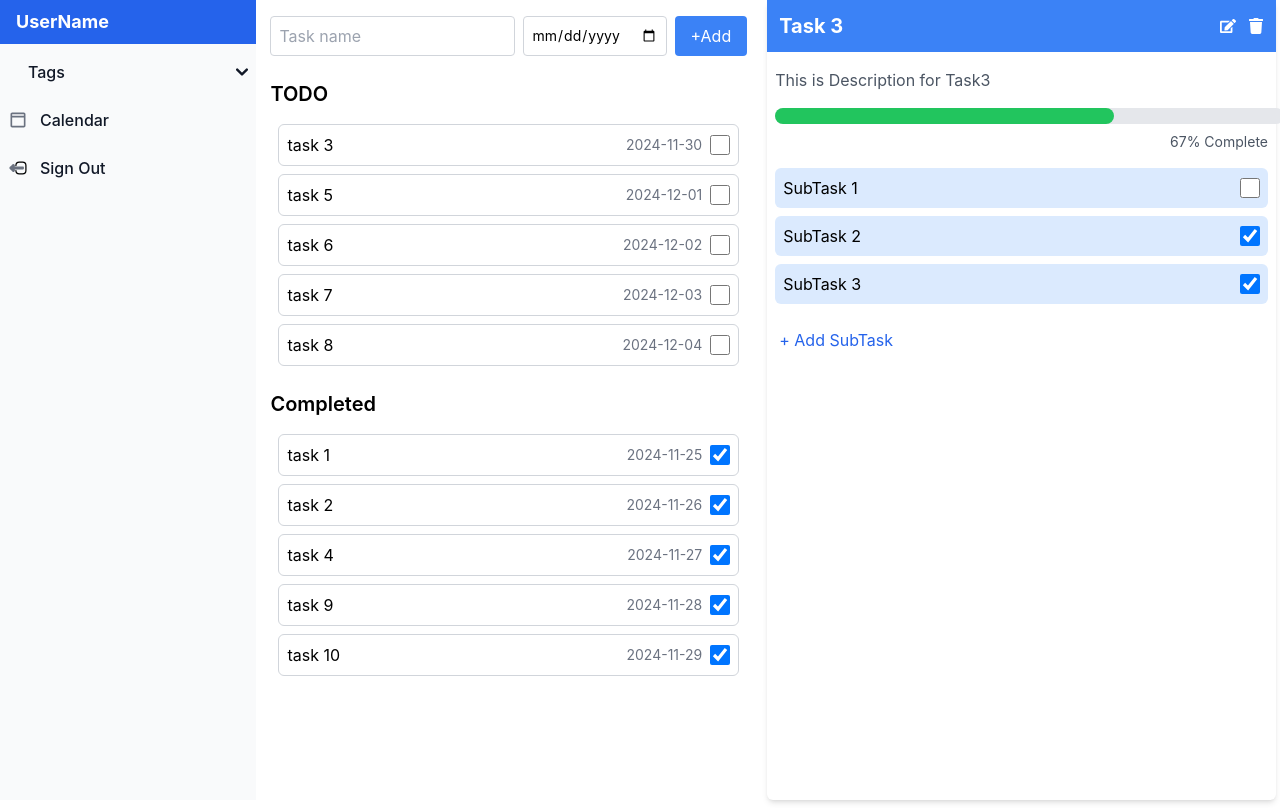
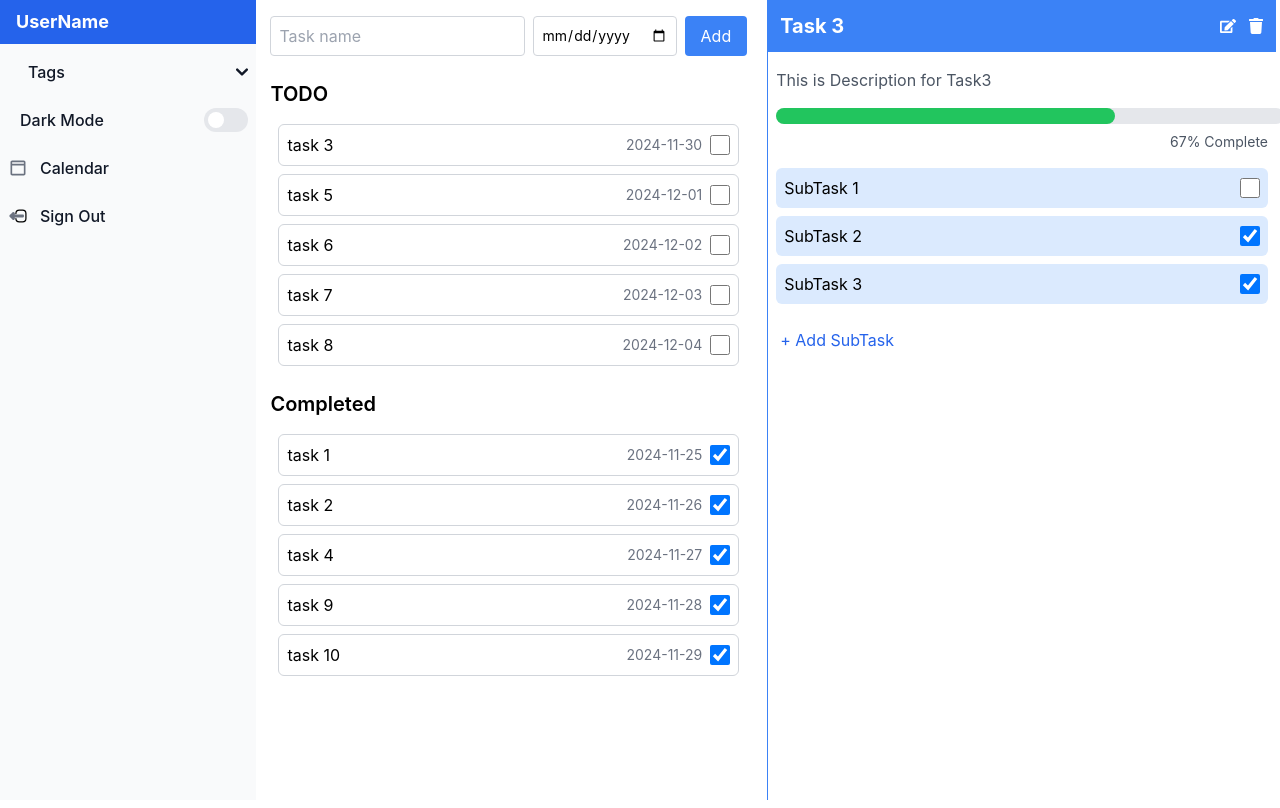
Before and after one commit to omarzydan610/DoHub, a React (Create React App) app: page / in a window 1280 px wide. Built offline with nearby package versions, Linux system fonts and the light colour scheme.

Commit message:
handle login_register service in front

```diff
--- a/package.json
+++ b/package.json
@@ -7,6 +7,7 @@
     "@testing-library/react": "^13.4.0",
     "@testing-library/user-event": "^13.5.0",
     "autoprefixer": "^10.4.20",
+    "axios": "^1.7.9",
     "postcss": "^8.4.47",
     "react": "^18.3.1",
     "react-dom": "^18.3.1",
--- /dev/null
+++ b/src/Service/Login-RegisterService.js
@@ -0,0 +1,40 @@
+import axios from "axios";
+
+const API_BASE_URL = "http://localhost:8080/api/shapes";
+
+class LoginRegisterService {
+  // Login user
+  loginUser(credentials) {
+    return axios
+      .post(`${API_BASE_URL}/login`, credentials)
+      .then((response) => response.data)
+      .catch((error) => {
+        console.error("Error logging in:", error);
+        throw error;
+      });
+  }
+
+  // Register user
+  registerUser(userData) {
+    return axios
+      .post(`${API_BASE_URL}/register`, userData)
+      .then((response) => response.data)
+      .catch((error) => {
+        console.error("Error registering user:", error);
+        throw error;
+      });
+  }
+
+  // Optional: Logout user
+  logoutUser() {
+    return axios
+      .post(`${API_BASE_URL}/logout`)
+      .then((response) => response.data)
+      .catch((error) => {
+        console.error("Error logging out:", error);
+        throw error;
+      });
+  }
+}
+
+export default new LoginRegisterService();
--- a/src/components/homepage/ListScreen.jsx
+++ b/src/components/homepage/ListScreen.jsx
@@ -5,9 +5,20 @@ import "../../styles/listScreen.css";
 import TaskEdit from "./TaskEdit";
 function ListScreen() {
   const [isSidebarOpen, setSidebarOpen] = useState(false);
+  const [isDarkMode, setIsDarkMode] = useState(false);
+
+  const toggleDarkMode = () => {
+    setIsDarkMode(!isDarkMode);
+    // document.documentElement.classList.toggle("dark");
+  };
   return (
     <div className="list-screen w-full">
-      <SideBar isSidebarOpen={isSidebarOpen} setSidebarOpen={setSidebarOpen} />
+      <SideBar
+        isSidebarOpen={isSidebarOpen}
+        setSidebarOpen={setSidebarOpen}
+        isDarkMode={isDarkMode}
+        toggleDarkMode={toggleDarkMode}
+      />
       <MiddleBar
         isSidebarOpen={isSidebarOpen}
         setSidebarOpen={setSidebarOpen}
--- a/src/components/homepage/SideBar.jsx
+++ b/src/components/homepage/SideBar.jsx
@@ -1,6 +1,12 @@
 import React, { useState } from "react";
+import LoginRegisterService from "../../Service/Login-RegisterService";
 
-const SideBar = ({ isSidebarOpen, setSidebarOpen }) => {
+const SideBar = ({
+  isSidebarOpen,
+  setSidebarOpen,
+  isDarkMode,
+  toggleDarkMode,
+}) => {
   const [isDropdownOpen, setDropdownOpen] = useState(false);
 
   const toggleSidebar = () => {
@@ -10,15 +16,18 @@ const SideBar = ({ isSidebarOpen, setSidebarOpen }) => {
   const toggleDropdown = () => {
     setDropdownOpen((prev) => !prev);
   };
+  const handleLogOut = async () => {
+    const response = await LoginRegisterService.logoutUser();
+  };
 
   return (
-    <div className="side-bar sm:w-1/5">
+    <div className="side-bar ml:w-1/5">
       {/* Sidebar Toggle Button */}
       <button
         onClick={toggleSidebar}
         aria-controls="sidebar-multi-level-sidebar"
         type="button"
-        className="inline-flex items-center p-2 mt-2 ms-3 text-sm text-gray-500 rounded-lg sm:hidden hover:bg-gray-100 focus:outline-none focus:ring-2 focus:ring-gray-200 dark:text-gray-400 dark:hover:bg-gray-700 dark:focus:ring-gray-600"
+        className="inline-flex items-center p-2 mt-2 ms-3 text-sm text-gray-500 rounded-lg ml:hidden hover:bg-gray-100 focus:outline-none focus:ring-2 focus:ring-gray-200 dark:text-gray-400 dark:hover:bg-gray-700 dark:focus:ring-gray-600"
       >
         <span className="sr-only">Open sidebar</span>
         <svg
@@ -39,9 +48,9 @@ const SideBar = ({ isSidebarOpen, setSidebarOpen }) => {
       {/* Sidebar */}
       <aside
         id="sidebar-multi-level-sidebar"
-        className={`fixed top-0 left-0 z-40 w-2/5 sm:w-1/5 h-screen transition-transform ${
+        className={`fixed top-0 left-0 z-40 w-2/5 ml:w-1/5 h-screen transition-transform ${
           isSidebarOpen ? "translate-x-0" : "-translate-x-full"
-        } sm:translate-x-0`}
+        } ml:translate-x-0`}
         aria-label="Sidebar"
       >
         <div className="h-full overflow-y-auto bg-gray-50 dark:bg-gray-800">
@@ -116,6 +125,24 @@ const SideBar = ({ isSidebarOpen, setSidebarOpen }) => {
             <li>
               <a
                 href="/"
+                className="flex items-center justify-between p-2 text-gray-900 rounded-lg dark:text-white hover:bg-gray-100 dark:hover:bg-gray-700 group"
+              >
+                <span className="ms-3">Dark Mode</span>
+                <label className="relative inline-flex items-center cursor-pointer">
+                  <input
+                    type="checkbox"
+                    className="sr-only peer"
+                    checked={isDarkMode}
+                    onChange={toggleDarkMode}
+                  />
+                  <div className="w-11 h-6 bg-gray-200 rounded-full peer dark:bg-gray-700 peer-checked:bg-blue-600"></div>
+                  <div className="absolute left-1 top-1 bg-white w-4 h-4 rounded-full transition-transform peer-checked:translate-x-5"></div>
+                </label>
+              </a>
+            </li>
+            <li>
+              <a
+                href="/"
                 className="flex items-center p-2 text-gray-900 rounded-lg dark:text-white hover:bg-gray-100 dark:hover:bg-gray-700 group"
               >
                 <svg
@@ -131,7 +158,7 @@ const SideBar = ({ isSidebarOpen, setSidebarOpen }) => {
             </li>
             <li>
               <a
-                href="/login"
+                onClick={handleLogOut}
                 className="flex items-center p-2 text-gray-900 rounded-lg dark:text-white hover:bg-gray-100 dark:hover:bg-gray-700 group"
               >
                 <svg
--- a/src/components/homepage/TaskEdit.jsx
+++ b/src/components/homepage/TaskEdit.jsx
@@ -23,7 +23,7 @@ export default function TaskEdit() {
   };
 
   return (
-    <div className="mb-2   bg-white shadow-md rounded-md hidden sm:block w-2/5 mx-1 h-screen">
+    <div className="mb-2  bg-white rounded-md hidden ml:block w-2/5 mx-1 h-screen rounded-none border-l border-blue-500">
       <div className="flex justify-between items-center  p-3 bg-blue-500 w-full mb-4">
         <h2 className="text-xl font-bold text-white">Task 3</h2>
         <div className="flex space-x-3">
--- a/src/components/homepage/middlebar.jsx
+++ b/src/components/homepage/middlebar.jsx
@@ -37,7 +37,7 @@ function MiddleBar({ isSidebarOpen, setSidebarOpen }) {
   };
 
   return (
-    <div className="relative w-screen sm:w-2/5">
+    <div className="relative w-screen ml:w-2/5">
       {/* Overlay */}
       {isSidebarOpen && (
         <div
@@ -76,7 +76,7 @@ function MiddleBar({ isSidebarOpen, setSidebarOpen }) {
               id="addTask"
               className="bg-blue-500 text-white px-4 py-2 rounded hover:bg-blue-600 h-10"
             >
-              +Add
+              Add
             </button>
           </form>
         </div>
--- a/src/components/login-signup/login.js
+++ b/src/components/login-signup/login.js
@@ -1,14 +1,16 @@
 import React, { useState } from "react";
+import LoginRegisterService from "../../Service/Login-RegisterService";
 
 const Login = () => {
   const [email, setEmail] = useState("");
   const [password, setPassword] = useState("");
 
-  const handleLogin = (e) => {
+  const handleLogin = async (e) => {
     e.preventDefault();
     alert("Logging in...");
-    // Handle login logic here
-    console.log("Logging in with:", { email, password });
+    const credentials = { email, password };
+    console.log("Logging in with:", credentials);
+    const response = await LoginRegisterService.loginUser(credentials);
   };
 
   return (
--- a/src/components/login-signup/signup.js
+++ b/src/components/login-signup/signup.js
@@ -1,4 +1,5 @@
 import React, { useState } from "react";
+import LoginRegisterService from "../../Service/Login-RegisterService";
 
 const SignUp = () => {
   const [firstName, setFirstName] = useState("");
@@ -7,15 +8,16 @@ const SignUp = () => {
   const [password, setPassword] = useState("");
   const [confirmPassword, setConfirmPassword] = useState("");
 
-  const handleSignUp = (e) => {
+  const handleSignUp = async (e) => {
     e.preventDefault();
     if (password !== confirmPassword) {
       alert("Passwords do not match!");
       return;
     }
     alert("Signing up...");
-    // Handle signup logic here
-    console.log("Signing up with:", { firstName, secondName, email, password });
+    const userData = { firstName, secondName, email, password };
+    console.log("Signing up with:", userData);
+    const response = await LoginRegisterService.registerUser(userData);
   };
 
   return (
--- a/tailwind.config.js
+++ b/tailwind.config.js
@@ -19,7 +19,7 @@ module.exports = {
         },
       },
       screens: {
-        xs: "480px", // Custom small screen breakpoint
+        ml: "770px", // Custom small screen breakpoint
       },
       fontFamily: {
         body: [
```
Also changed, not shown: 1 other file (tests, documents, lock files or other folders).
